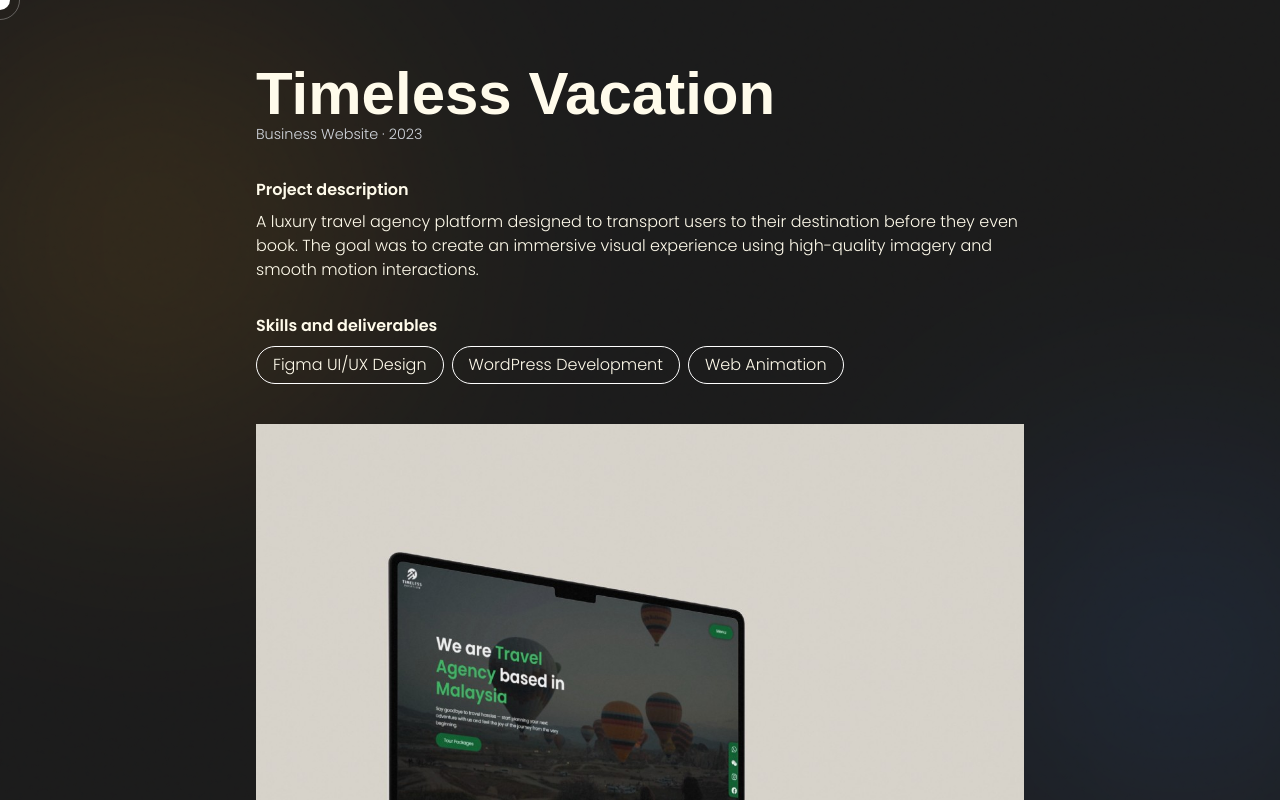
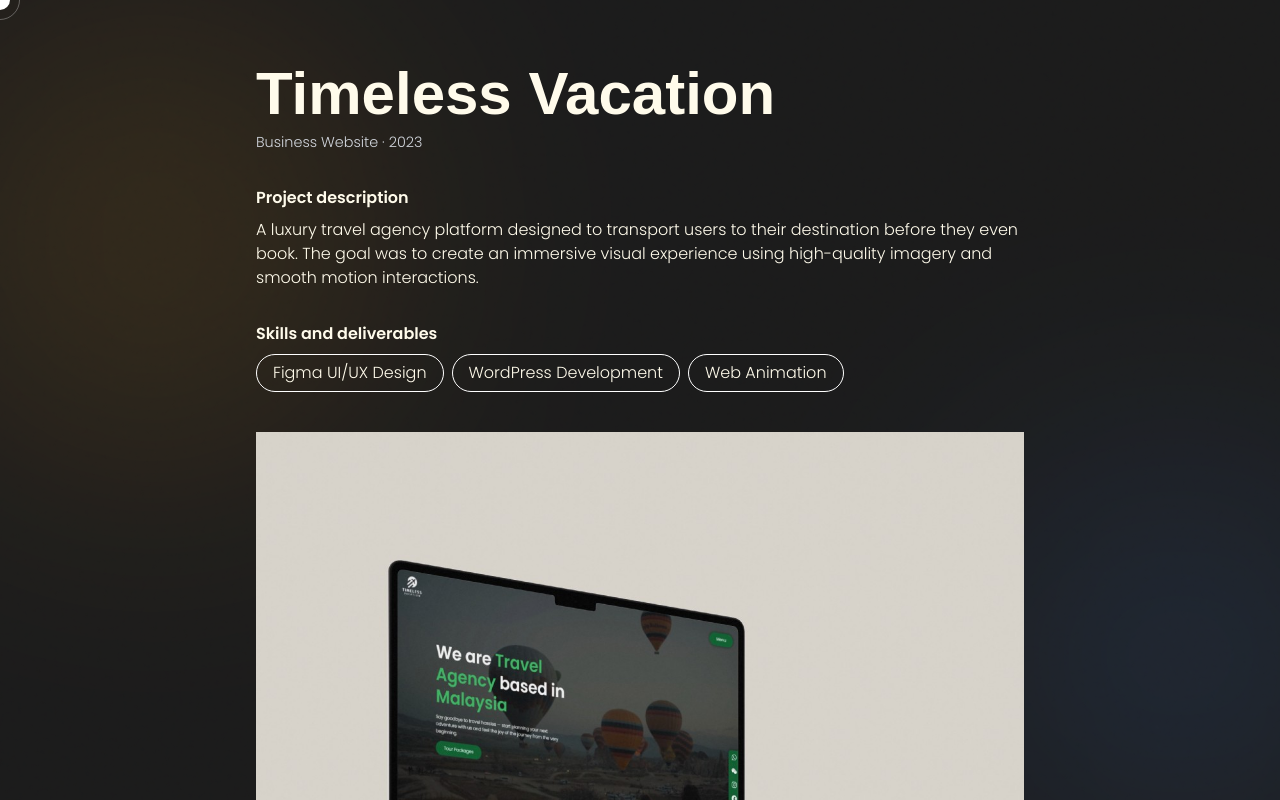
Before and after one commit to gy5563/laalaasaur, a Next.js app: page /projects/timeless-vacation in a window 1280 px wide. Shown: the top 800 px of the page. Built offline with nearby package versions, Linux system fonts and the light colour scheme; a web font is replaced by a local one.

Commit message:
Update page.tsx

```diff
--- a/src/app/projects/[slug]/page.tsx
+++ b/src/app/projects/[slug]/page.tsx
@@ -18,7 +18,7 @@ export default async function ProjectPage(props: { params: Promise<{ slug: strin
         {project.title}
       </h1>
 
-      <p className='font-poppins font-light text-gray-300 text-[0.9rem]'>
+      <p className='font-poppins font-light text-gray-300 text-[0.9rem] pt-2'>
         {project.category} · {project.year}
       </p>
 
```
